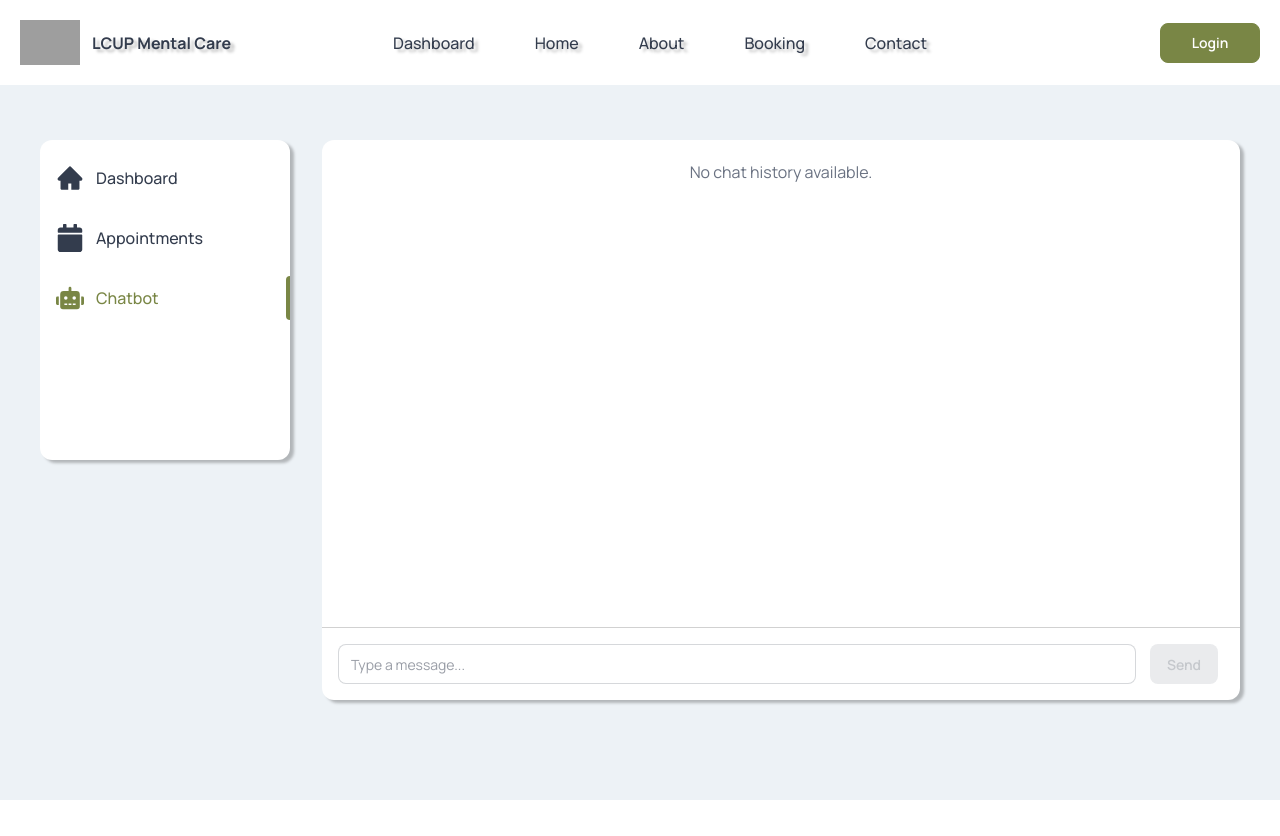
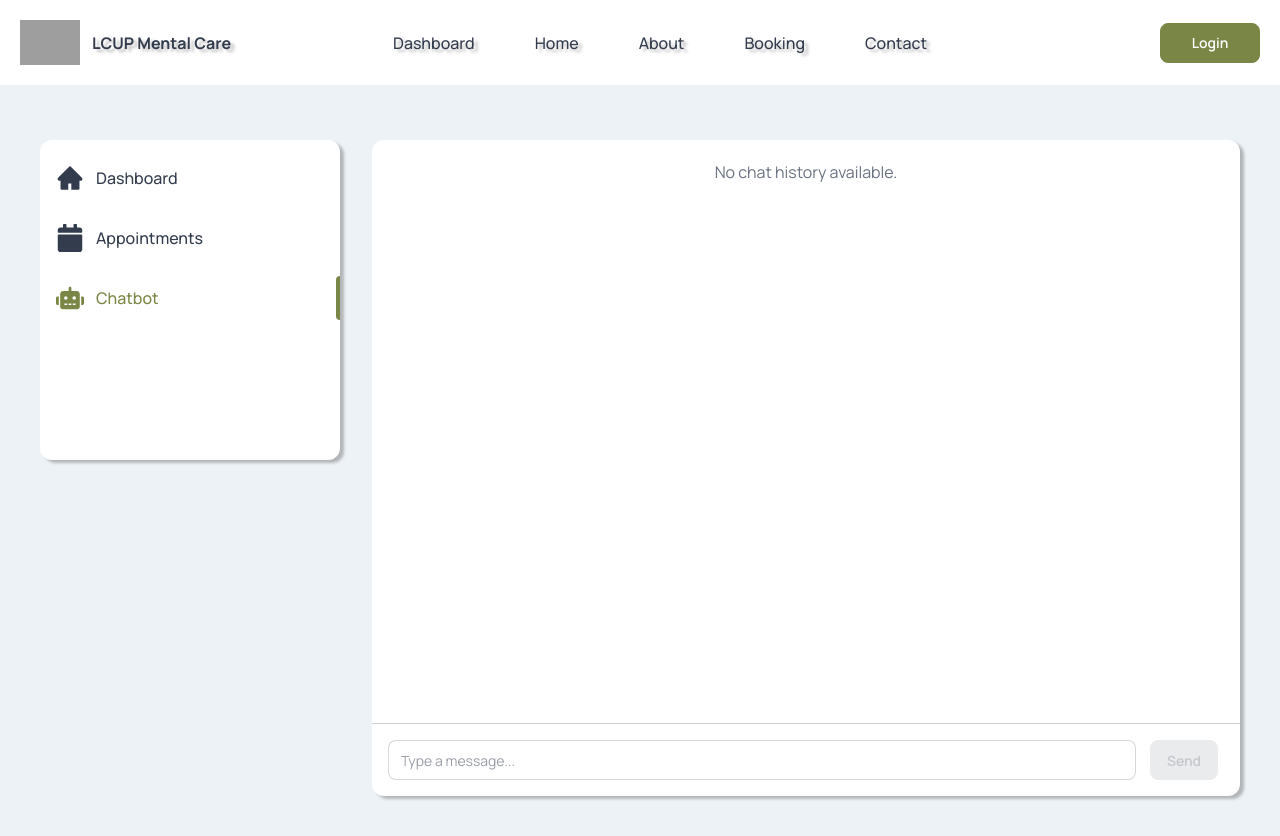
Before and after one commit to AetherKnowledge/Safehub, a Next.js app: page /user/chatbot in a window 1280 px wide. Before the commit the page ends 800 px from the top, so only its background shows below. Built offline with nearby package versions, Linux system fonts and the light colour scheme; no server answers; grey boxes are pictures that could not be loaded.

Commit message:
Animated Sidebar, Made Chatbot bigger

```diff
--- a/app/components/Chatbox/ChatBox.tsx
+++ b/app/components/Chatbox/ChatBox.tsx
@@ -53,7 +53,7 @@ export function ChatBox() {
   };
 
   return (
-    <div className="flex flex-col h-[70vh]">
+    <div className="flex flex-col h-[82vh]">
       {/* Scrollable chat history */}
       <div className="flex-1 overflow-y-auto p-5" ref={chatContainerRef}>
         {renderChatHistory(loading, chatHistory, userImage)}
--- a/app/components/Chatbox/ChatBubble.tsx
+++ b/app/components/Chatbox/ChatBubble.tsx
@@ -29,7 +29,7 @@ const ChatBubble = ({ src, type, name, message, createdAt }: Props) => {
         </time>
         {type === "human" && name}
       </div>
-      <div className="chat-bubble prose">
+      <div className="chat-bubble prose max-w-[800px]">
         <ReactMarkdown>{message}</ReactMarkdown>
       </div>
       <div className="chat-footer opacity-50 text-base-content">Delivered</div>
--- a/app/components/Sidebar/Sidebar.tsx
+++ b/app/components/Sidebar/Sidebar.tsx
@@ -19,7 +19,7 @@ const Sidebar = () => {
     <motion.div
       animate={{ width: isLarge ? "25vw" : "2.5rem" }} // 2.5rem = w-10
       transition={{ duration: 0.3, ease: "easeInOut" }}
-      className="flex flex-col space-y-4 sticky top-10 h-[40vh] min-w-[60px] max-w-[250px] bg-base-100 shadow-br rounded-xl pt-4 pb-4 z-50 overflow-hidden"
+      className="flex flex-col space-y-4 sticky top-10 h-[40vh] min-w-[60px] max-w-[300px] bg-base-100 shadow-br rounded-xl pt-4 pb-4 z-50 overflow-hidden"
     >
       <SidebarButton href="/user/dashboard" icon={AiFillHome}>
         Dashboard
```
